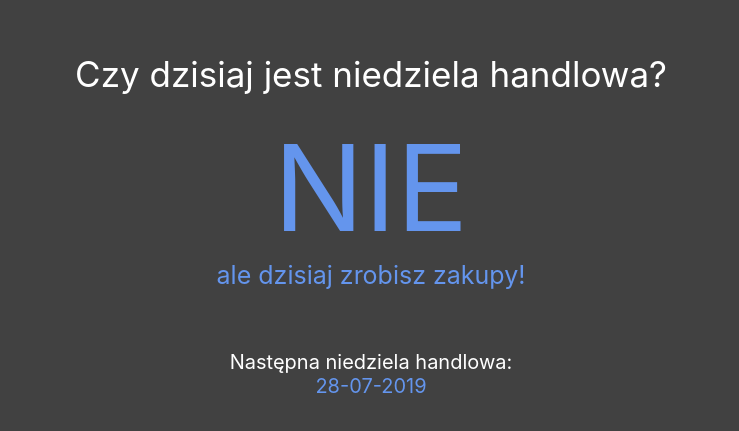
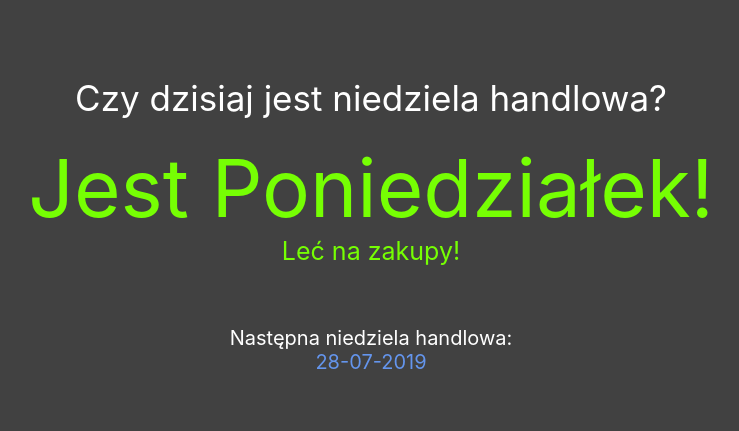
Before and after one commit to x1mrdonut1x/sprawdzniedziele, a React (Create React App) app: page / in a window 1280 px wide. Shown: the part 175-606 px from the top of the page, without its empty margins (269-1008 px from the left). Built offline with nearby package versions, Linux system fonts and the light colour scheme.

Commit message:
updated package

```diff
--- a/package.json
+++ b/package.json
@@ -1,8 +1,8 @@
 {
-  "name": "czydzisiajzrobiezakupy",
+  "name": "sprawdzniedziele",
   "version": "0.1.0",
   "private": true,
-  "homepage":"https://x1mrdonut1x.github.io/sprawdzniedziele",
+  "homepage":"sprawdzniedziele.pl",
   "dependencies": {
     "enzyme": "^3.10.0",
     "enzyme-adapter-react-16": "^1.14.0",
--- a/src/App.css
+++ b/src/App.css
@@ -7,13 +7,16 @@
   min-height: 100vh;
 }
 
-.Text {
-  color: cornflowerblue;
-  font-size: 120px;
+
+.Red{
+  color: firebrick;
+}
+
+.Green{
+  color: #76ff03;
 }
 
 .Subheader {
-  color: cornflowerblue;
   font-size: 25px; ;
 }
 
@@ -32,3 +35,31 @@
 .NextSunday {
   color: cornflowerblue;
 }
+
+
+@media (min-width: 1000px) {
+  .Text {
+    font-size: 120px;
+  }
+  .NotASunday {
+    font-size: 100px
+  }
+}
+
+@media (min-width: 800px) {
+  .Text {
+    font-size: 100px;
+  }
+  .NotASunday {
+    font-size: 80px
+  }
+}
+
+@media (max-width: 800px) {
+  .Text {
+    font-size: 80px;
+  }
+  .NotASunday {
+    font-size: 60px
+  }
+}
--- a/src/App.js
+++ b/src/App.js
@@ -8,21 +8,25 @@ export default class App extends Component {
   constructor(props) {
     super(props);
     this.state = {
-      isTodayTheLastSunday: this.isSunday(),
+      isTodayTheLastSunday: this.isShopSunday(),
       nextSunday: this.nextSunday(),
       isSunday: moment().day() === 0
     };
   }
 
   componentWillMount() {
-    document.title = `Handlowa? ${this.renderText()}`
+    const { isSunday, isTodayTheLastSunday } = this.state;
+    moment.locale('pl', {
+      weekdays : 'Niedziela_Poniedziałek_Wtorek_Środa_Czwartek_Piątek_Sobota'.split('_'),
+    });
+    document.title = isSunday ? `Handlowa? ${isTodayTheLastSunday ? "TAK" : "NIE"}` : `${moment().format("dddd")}!`
   }
 
   nextSunday(){
-    return this.isSunday() ? moment().add(1, "months").endOf("month").day(0) : moment().endOf("month").day(0)
+    return this.isShopSunday() ? moment().add(1, "months").endOf("month").day(0) : moment().endOf("month").day(0)
   }
 
-  isSunday() {
+  isShopSunday() {
     let lastSunday = moment()
       .endOf("month")
       .day(0);
@@ -32,17 +36,25 @@ export default class App extends Component {
   }
 
   renderText(){
-    let { isTodayTheLastSunday } = this.state;
-    return isTodayTheLastSunday ? "TAK" : "NIE";
+    const { isSunday, isTodayTheLastSunday } = this.state;
+    if (isSunday) {
+      return isTodayTheLastSunday ? <div className="Text Green">TAK!</div> : <div className="Text Red">NIE</div>
+    }else{
+      return (
+        <div>
+            <div className="NotASunday Green">Jest {moment().format("dddd")}!</div>
+            <div className="Subheader Green">Leć na zakupy!</div>
+        </div>
+      )
+    }
   }
 
   render() {
-    let { nextSunday, isSunday } = this.state;
+    const { nextSunday } = this.state;
     return (
       <div className="App">
         <div className="Header">Czy dzisiaj jest niedziela handlowa?</div>
-        <div className="Text">{this.renderText()}</div>
-        {isSunday ? null : <div className="Subheader">ale dzisiaj zrobisz zakupy!</div>}
+        {this.renderText()}
         <div className="NextSundayWrapper">
           Następna niedziela handlowa:{" "}
           <div className="NextSunday">{nextSunday.format("DD-MM-YYYY")} </div>
```
Also changed, not shown: public/manifest.json.
